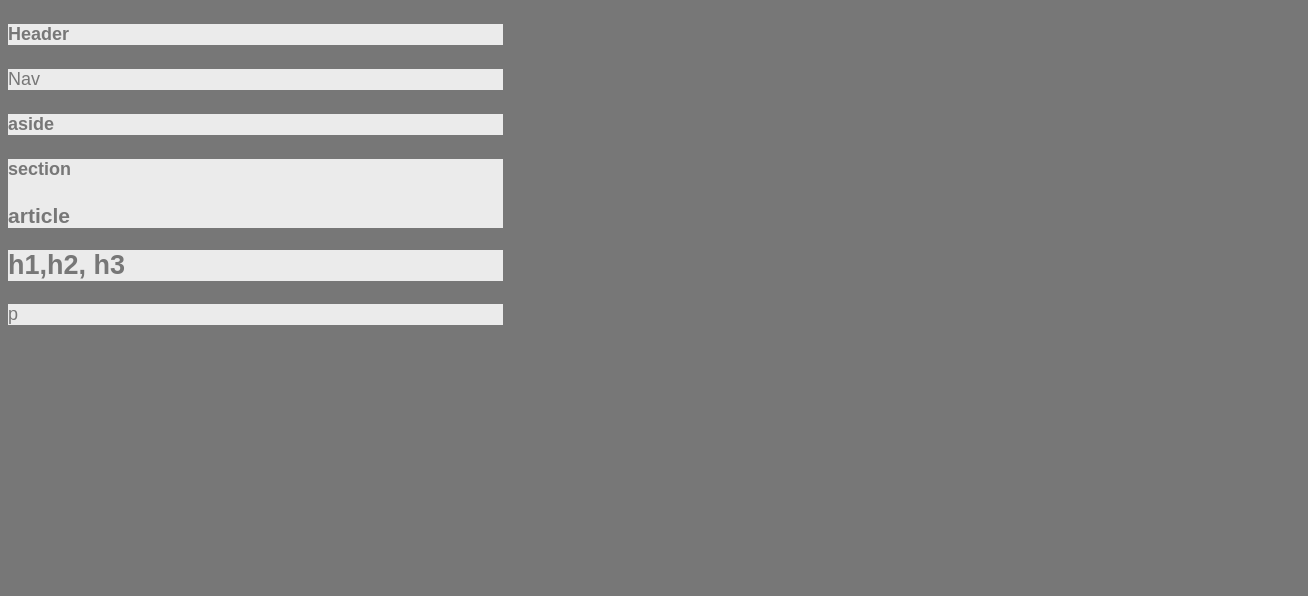
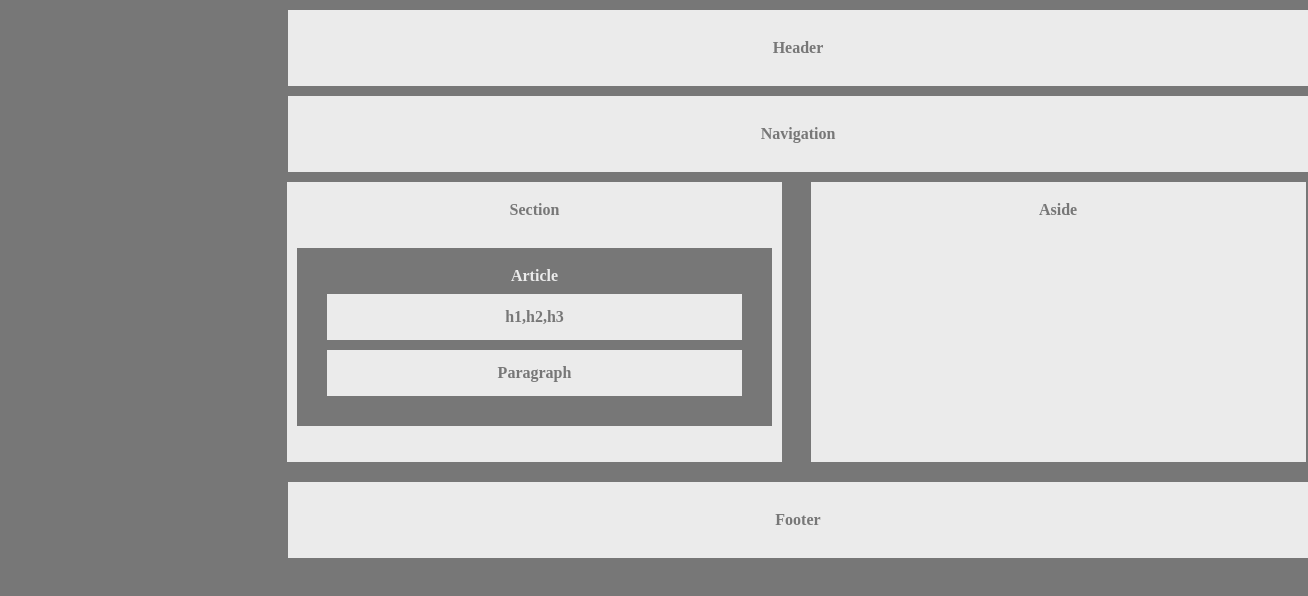
Before and after one commit to MridulaUdayaShankar/HW-Wireframe, a plain HTML site: page index.html in a window 1280 px wide. Shown: the whole page, 1308 px wide, since content can reach past the window. Drawn offline with Linux system fonts and the light colour scheme.

Commit message:
Code Beautification and Re-factor

```diff
--- a/index.html
+++ b/index.html
@@ -3,64 +3,52 @@
 <meta charset="UTF-8">
 
 <head>
-    <style>
-        body {
-            font-family: 'Arial', 'Helvetica Neue', 'Helvetica', 'sans-serif';
-            color: #777;
-            background: #777;
-            width: 960px;
-            font-size: 18px;
-        }
-
-        Header,
-        Nav,
-        Section,
-        Aside,
-        Footer {
-            background: #ebebeb;
-            width: 495px;
-        }
-
-        Article {
-            color: #ebebeb;
-            background: #777;
-            width: 495px;
-        }
-
-        h1,
-        h2,
-        h3,
-        p {
-            color: #777;
-            background: #ebebeb;
-            width: 495px;
-        }
-    </style>
+    <link rel="stylesheet" type="text/css" href="style.css">
+    <link rel="stylesheet" type="text/css" href="reset.css">
+</head>
 
 <body>
-        <div class="container">
+    <div class="header">
         <header>
-                <h4> Header </h4>
+            <p>Header</p>
         </header>
+    </div>
+
+    <div class="navigation">
         <nav>
-                <p>
-                    Nav
+            <p>Navigation</p>
+        </nav>
+    </div>
+
+        <div class="aside">
+            <aside>
+                <p class="p20">
+                    Aside
                 </p>
-            </nav>
-            <aside>
-                <h4> aside</h4>
             </aside>
+        </div>
+
+        <div class="section">
             <section>
-                <h4>section</h4>
-                <article>
-                    <h3> article</h3>
-                    <h2> h1,h2, h3</h2>
-                    <p> p </p>
+                <p class="p20">Section</p>
+                <div class="article">
+                    <p> Article</p>
+                    <div class="heading_tags">
+                        <p> h1,h2,h3 </p>
+                    </div>
+                    <div class="paragraph">
+                        <p>Paragraph</p>
+                    </div>
                     </article>
+                </div>
             </section>
 
     </div>
+    <div class="footer">
+        <footer>
+            <p>Footer</p>
+        </footer>
+    </div>
 </body>
-</head>
 
 </html>
--- /dev/null
+++ b/reset.css
@@ -0,0 +1,43 @@
+html, body, div, span, applet, object, iframe,
+h1, h2, h3, h4, h5, h6, p, blockquote, pre,
+a, abbr, acronym, address, big, cite, code,
+del, dfn, em, img, ins, kbd, q, s, samp,
+small, strike, strong, sub, sup, tt, var,
+b, u, i, center,
+dl, dt, dd, ol, ul, li,
+fieldset, form, label, legend,
+table, caption, tbody, tfoot, thead, tr, th, td,
+article, aside, canvas, details, embed,
+figure, figcaption, footer, header, hgroup,
+menu, nav, output, ruby, section, summary,
+time, mark, audio, video {
+	margin: 0;
+	padding: 0;
+	border: 0;
+	font-size: 100%;
+	font: inherit;
+	vertical-align: baseline;
+}
+/* HTML5 display-role reset for older browsers */
+article, aside, details, figcaption, figure,
+footer, header, hgroup, menu, nav, section {
+	display: block;
+}
+body {
+	line-height: 1;
+}
+ol, ul {
+	list-style: none;
+}
+blockquote, q {
+	quotes: none;
+}
+blockquote:before, blockquote:after,
+q:before, q:after {
+	content: '';
+	content: none;
+}
+table {
+	border-collapse: collapse;
+	border-spacing: 0;
+}
--- a/style.css
+++ b/style.css
@@ -0,0 +1,83 @@
+body {
+    font-family: 'Arial', 'Helvetica Neue', 'Helvetica', 'sans-serif';
+    color: #777;
+    background: #777;
+    width: 960px;
+    margin:50px;
+    padding:50px;
+    font-size: 18px;
+    text-align: center;
+}
+
+.header{
+    background: #ebebeb;
+    width:960px;
+    padding:30px;
+    margin:10px;
+    margin-left:30%;
+    font-weight:bold;
+
+}
+.navigation{
+    background: #ebebeb;
+    width:960px;
+    padding:30px;
+    margin:10px;
+    margin-left:30%;
+    font-weight:bold;
+
+}
+.section {
+    background: #ebebeb;
+    height: 280px;
+    width:495px;
+    margin-left:287px;
+    text-align: center;
+    font-weight: bold;
+}
+.aside {
+    background: #ebebeb;
+    width:495px;
+    height: 280px;
+    margin-bottom: 10px;
+    margin-right:-36%;
+    float:right;
+    text-align: center;
+    font-weight: bold;
+}
+.p20{
+    padding: 20px;
+}
+
+.article {
+    color: #ebebeb;
+    background: #777;
+    padding:20px;
+    margin:10px;
+}
+
+.heading_tags{
+    color: #777;
+    background: #ebebeb;
+    padding:15px;
+    margin:10px;
+    text-align: center;
+    font-weight: bold;
+
+}
+.paragraph {
+    color: #777;
+    background: #ebebeb;
+    padding:15px;
+    margin:10px;
+    text-align: center;
+    font-weight: bold;
+}
+.footer {
+    background: #ebebeb;
+    width: 960px;
+    padding:30px;
+    margin-top: 20px;
+    margin-left:30%;
+    font-weight: bold;
+}
```
Lines whose indentation alone changed are shown as unchanged.
